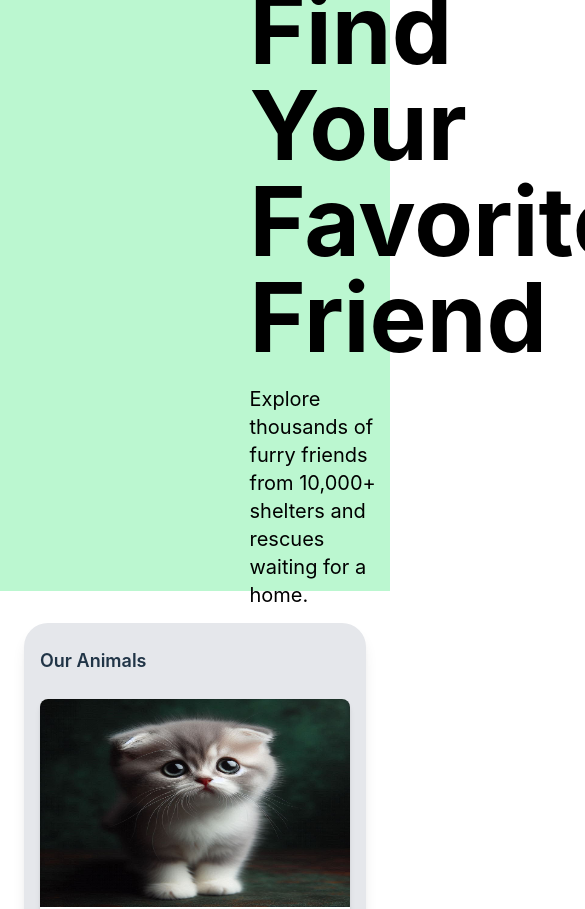
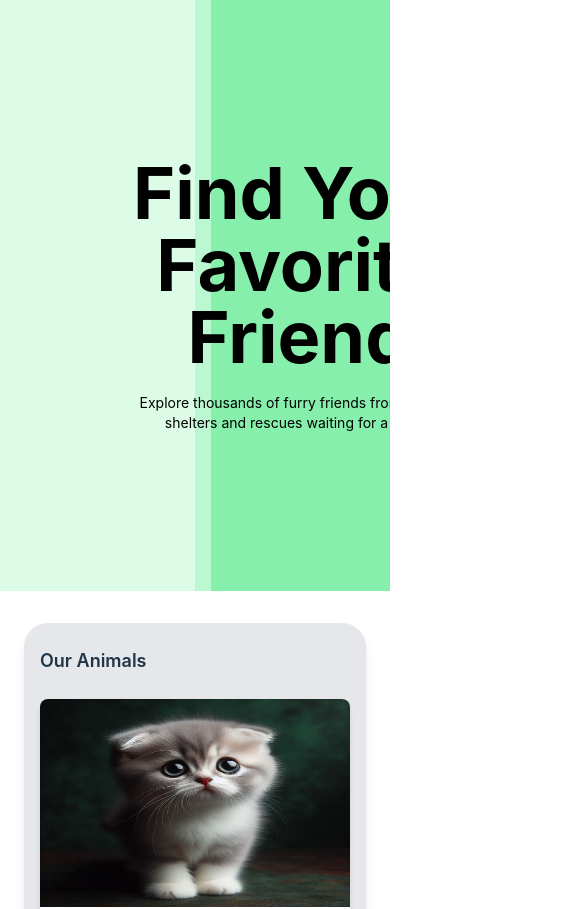
Before and after one commit to chingu-voyages/V53-tier3-team-40, a React (Vite) app in the folder client/: page / in a window 390 px wide. Shown: the top 909 px of the page, 585 px wide, since content can reach past the window. Built offline with nearby package versions, Linux system fonts and the light colour scheme.

Commit message:
Add responsive styling

```diff
--- a/client/src/components/Header.jsx
+++ b/client/src/components/Header.jsx
@@ -8,12 +8,16 @@ import { Navigation, Pagination, Autoplay } from "swiper/modules";
 
 const Header = () => {
   return (
-    <header className="header w-full h-[70vh] bg-green-200 text-black flex items-center justify-center">
-      <div className="header-content w-1/2 flex flex-col justify-center pl-12 space-y-4 ml-52">
-        <h1 className="text-8xl font-bold text-left mb-1">Find Your Favorite Friend</h1>
-        <p className="text-xl">Explore thousands of furry friends from 10,000+ shelters and rescues waiting for a home.</p>
+    <header className="header w-full h-[70vh] bg-green-200 text-black flex flex-col md:flex-row items-center justify-center overflow-hidden">
+
+      <div className="absolute top-0 left-0 h-[70vh] w-[50%] bg-green-100 z-0 md:-mr-4"></div>
+      <div className="absolute top-0 right-0 h-[70vh] w-[46%] bg-green-300 z-0 md:-mr-4"></div>
+
+      <div className="header-content w-full md:w-1/2 flex flex-col justify-center items-center md:items-start p-6 md:pl-12 text-center md:text-left space-y-4 ml-52 z-10">
+        <h1 className="text-7xl md:text-8xl font-bold text-center md:text-left lg:text-left mb-1">Find Your Favorite Friend</h1>
+        <p className="text-sm md:text-xl">Explore thousands of furry friends from 10,000+ shelters and rescues waiting for a home.</p>
       </div>
-      <div className="w-1/2 h-full">
+      <div className="relative w-full md:w-1/2 h-[50vh] md:h-full hidden md:flex items-center justify-center z-10">
         <Swiper
           modules={[Navigation, Pagination, Autoplay]}
           // navigation
```
